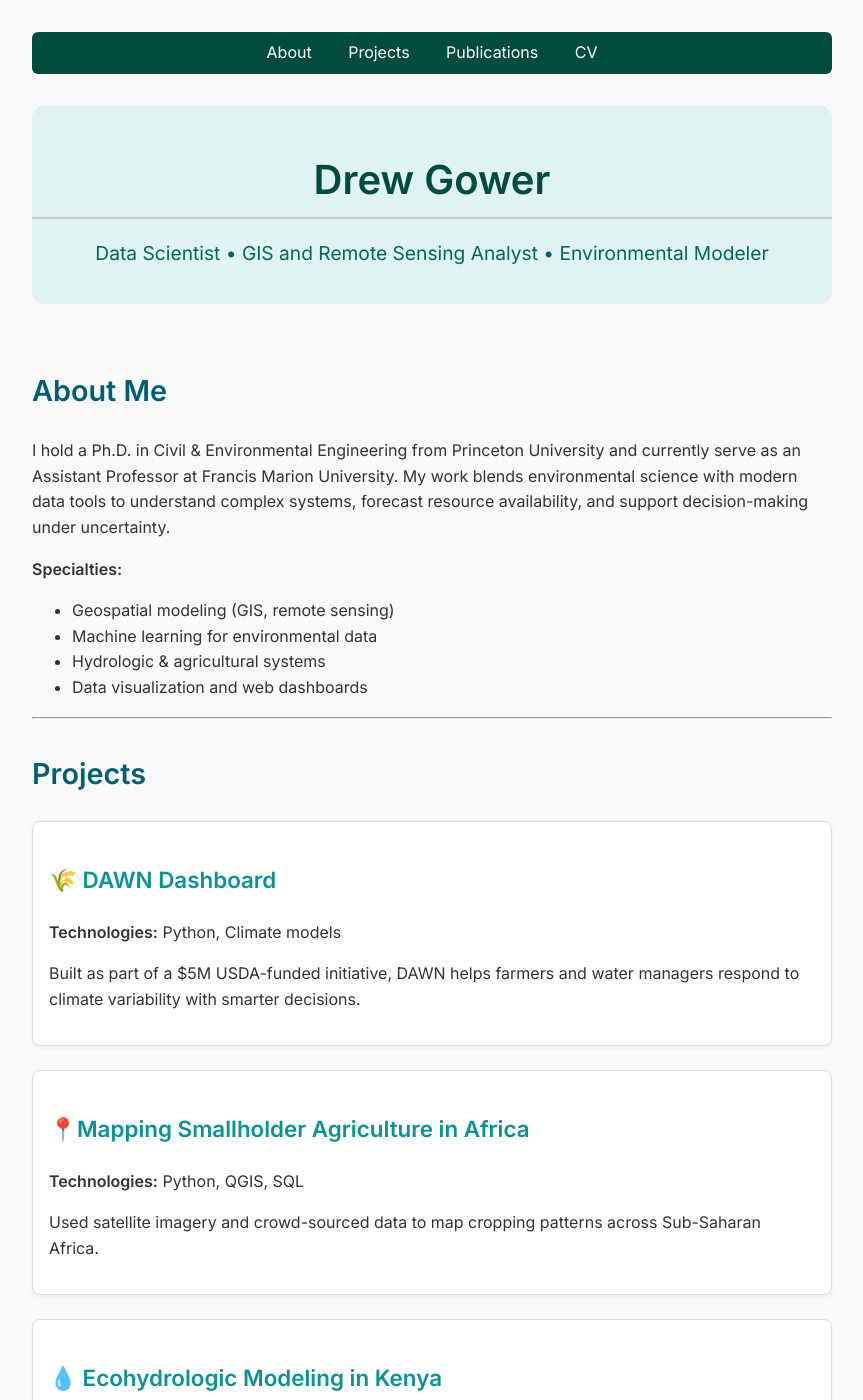
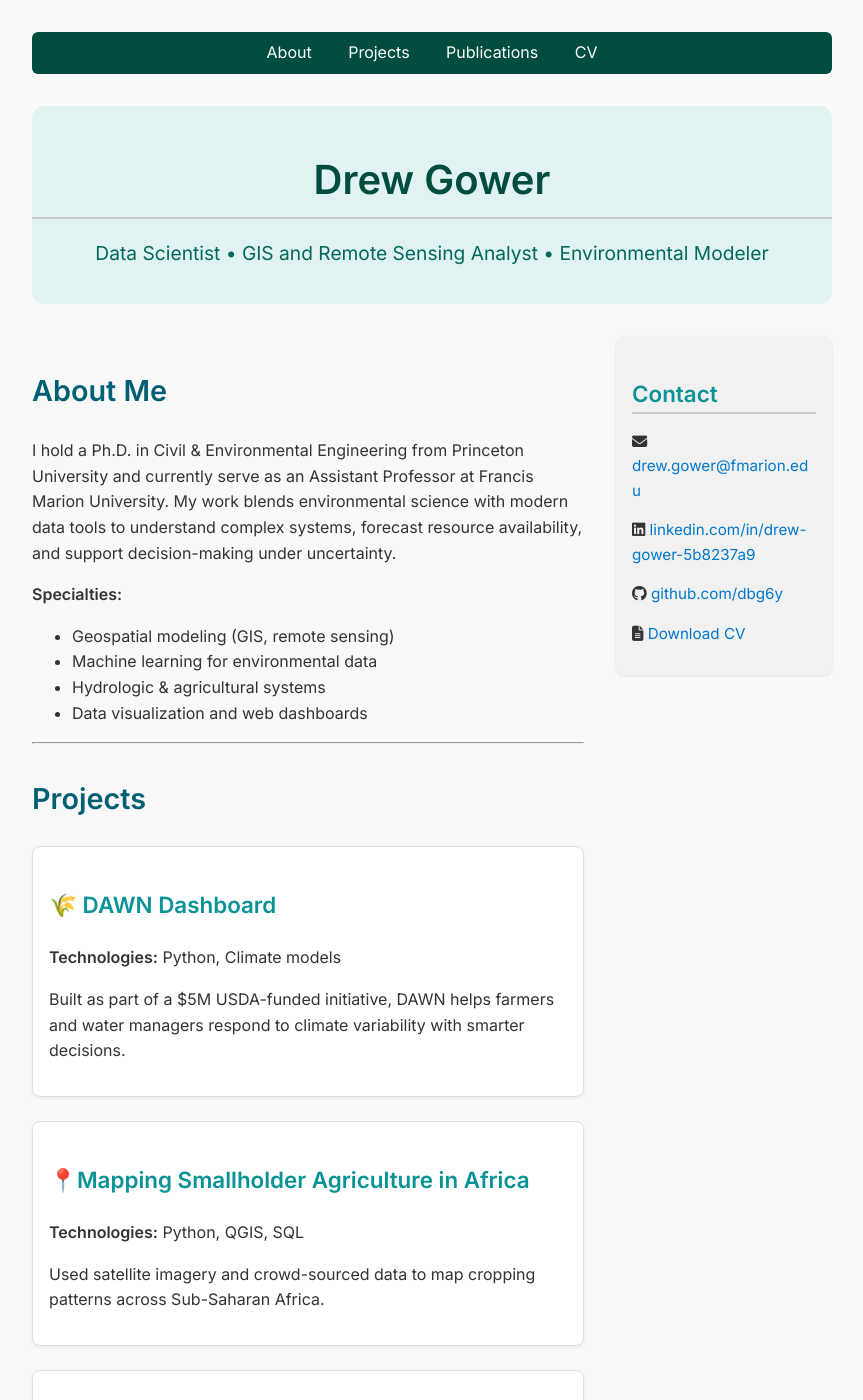
Before and after one commit to dbg6y/dbg6y.github.io, a Jekyll site: the page built from index.md, in a window 1280 px wide and 1400 px high. Shown: the whole window, without its empty margins (208-1071 px from the left). Built offline with Jekyll 4.4.1, drawn with Linux system fonts in a browser that asks for light colours; some of the changed text lies outside the part shown.

Commit message:
configured sidebar

```diff
--- a/_layouts/default.html
+++ b/_layouts/default.html
@@ -6,6 +6,7 @@
   <link rel="stylesheet" href="/assets/css/style.css">
   <link href="https://fonts.googleapis.com/css2?family=Inter:wght@400;600&display=swap" rel="stylesheet">
   <link rel="icon" type="image/x-icon" href="/assets/images/favicon.ico">
+  <link rel="stylesheet" href="https://cdnjs.cloudflare.com/ajax/libs/font-awesome/6.5.0/css/all.min.css">
 </head>
 <body>
   <nav>
@@ -21,11 +22,13 @@
   <div class="main-container">
     <main>
       {{ content }}
+    </main>
     <aside class="sidebar">
-	<h3>Contact</h3>
-      	<p><strong>Email:</strong><br><a href="mailto:drew.gower@fmarion.edu">drew.gower@fmarion.edu</a></p>
-      	<p><strong>LinkedIn:</strong><br><a href="https://linkedin.com">linkedin.com/in/drew-gower-5b8237a9</a></p>
-      	<p><strong>GitHub:</strong><br><a href="https://github.com/dbg6y">github.com/dbg6y</a></p>
+      <h3>Contact</h3>
+      <p><i class="fas fa-envelope"></i> <a href="mailto:drew.gower@fmarion.edu">drew.gower@fmarion.edu</a></p>
+      <p><i class="fab fa-linkedin"></i> <a href="https://linkedin.com/in/drew-gower-5b8237a9" target="_blank">linkedin.com/in/drew-gower-5b8237a9</a></p>
+      <p><i class="fab fa-github"></i> <a href="https://github.com/dbg6y" target="_blank">github.com/dbg6y</a></p>
+      <p><i class="fas fa-file-alt"></i> <a href="/assets/250430_Gower_CV.pdf" target="_blank">Download CV</a></p>
     </aside>
   </div>
 </body>
--- a/assets/css/style.css
+++ b/assets/css/style.css
@@ -88,6 +88,13 @@ main {
 .sidebar a {
   word-break: break-word;
 }
+.sidebar h3 {
+  border-bottom: 2px solid #ccc;
+  margin-bottom: 1rem;
+}
+.sidebar p {
+  margin-bottom: 0.8rem;
+}
 .project-card {
   border: 1px solid #ddd;
   border-radius: 8px;
```
